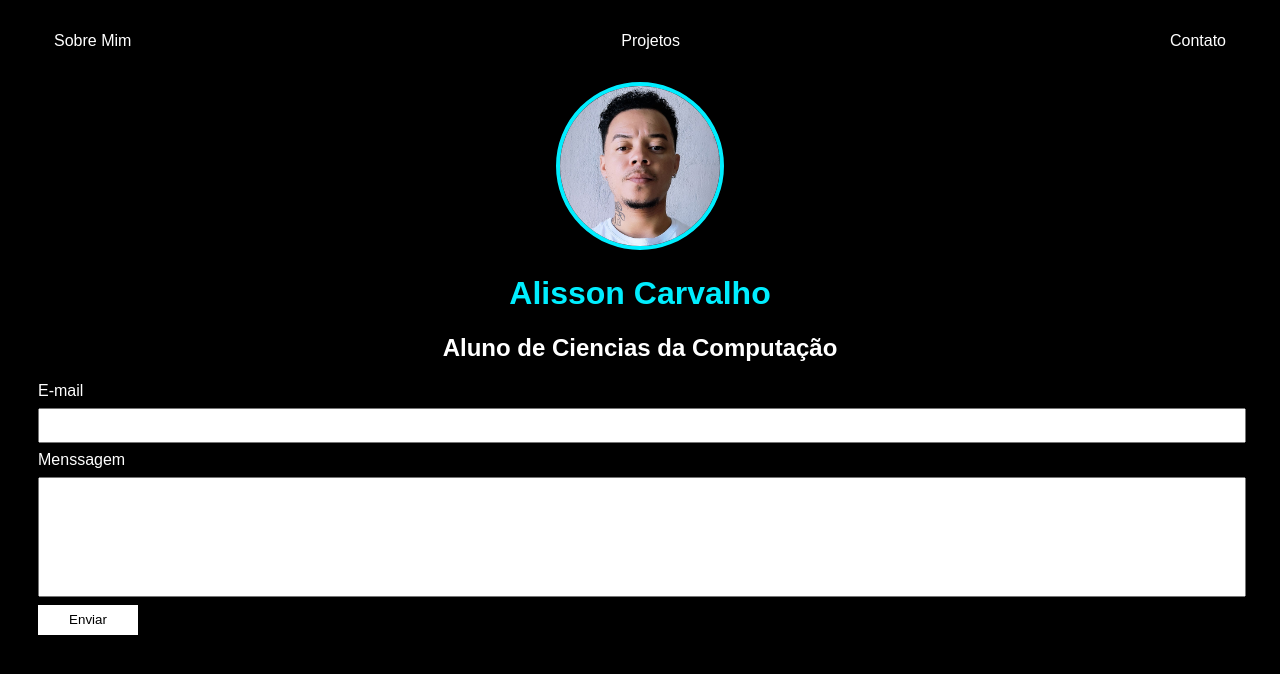
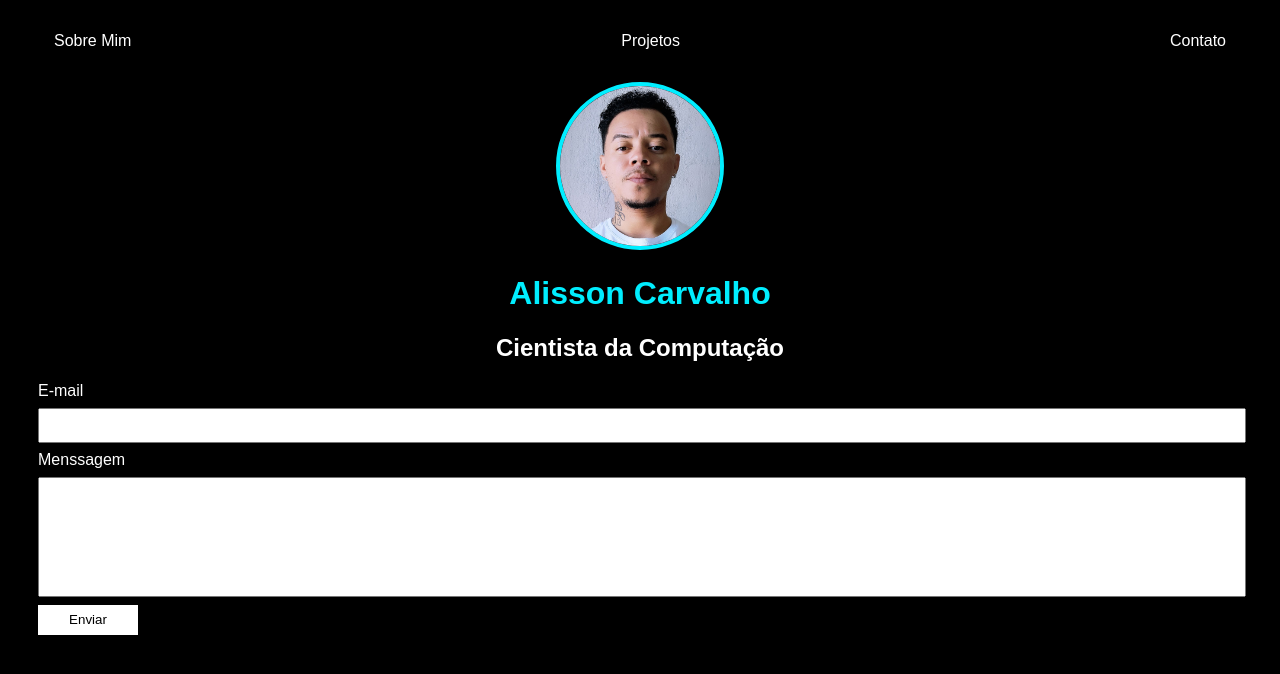
Before and after one commit to Mano-Alisson/meu-site, a plain HTML site: page contact.html in a window 1280 px wide. Drawn offline with Linux system fonts and the light colour scheme.

Commit message:
Atualizar o contact.html

```diff
--- a/contact.html
+++ b/contact.html
@@ -29,7 +29,7 @@
         <h1>
             Alisson Carvalho</h1>
         <h2>
-            Aluno de Ciencias da Computação</h2>
+            Cientista da Computação</h2>
     </header>
 
     <form class="contact-form" action="https://formsubmit.co/f0d1cba293f15aaf365afa8f071f5049" method="POST">
```
